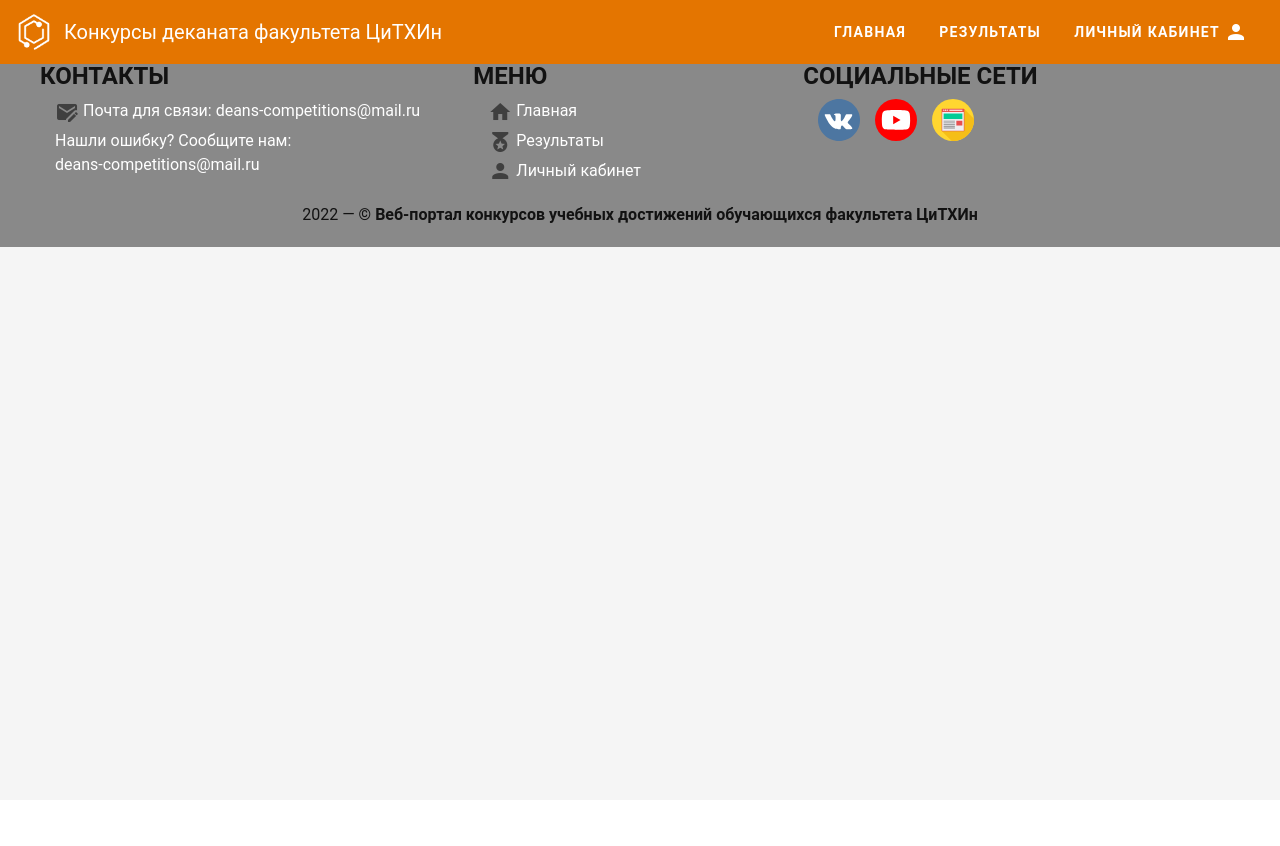
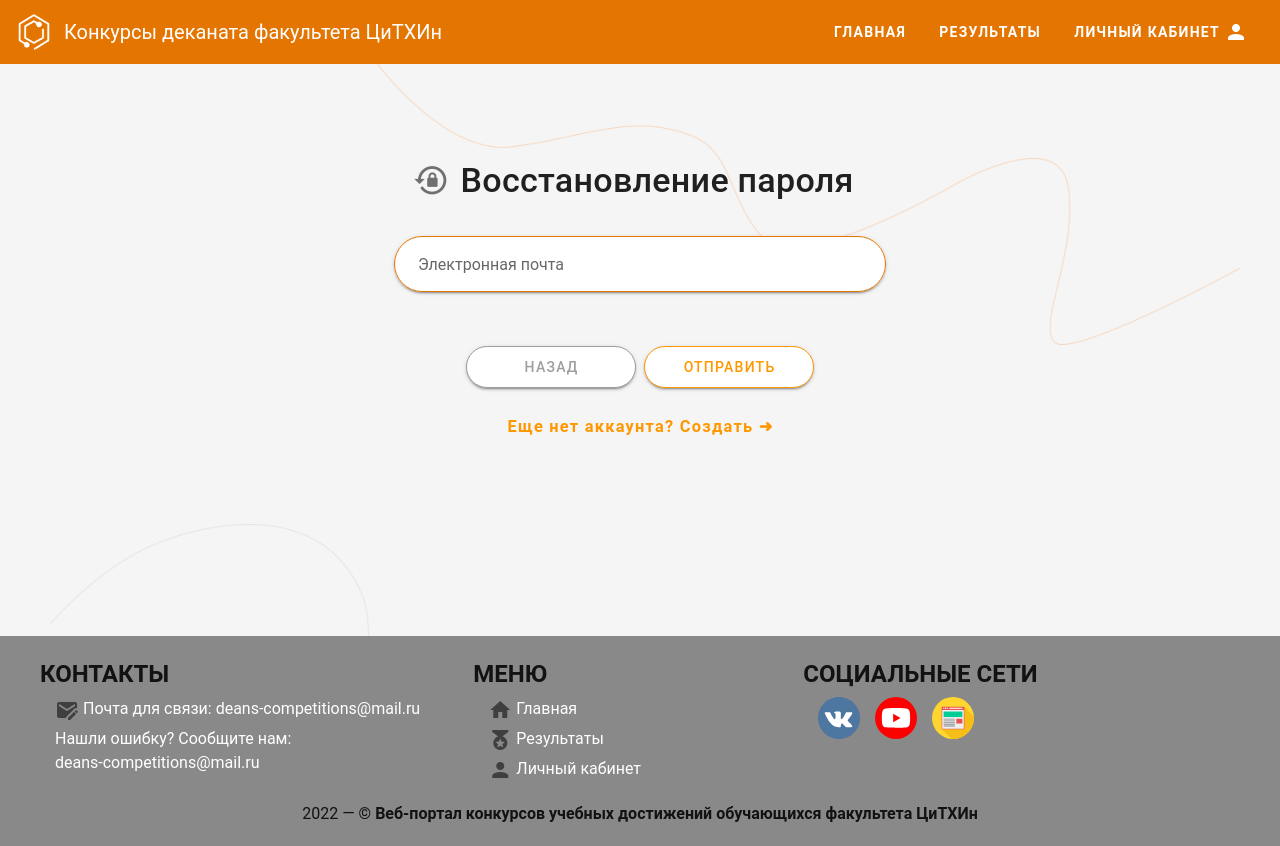
Before and after one commit to Shosetsu01/frontend-vue-diplom, a Vue app: page /repass in a window 1280 px wide. Before the commit the page ends 800 px from the top, so only its background shows below. Built offline with nearby package versions, Linux system fonts and the light colour scheme; a small style sheet from the web is missing.

Commit message:
Добавлена страница сброса пароля, сделан редирект при попытке войти на страницу ЛК, если пользователь не авторизован

```diff
--- a/src/components/InviteCommand.vue
+++ b/src/components/InviteCommand.vue
@@ -137,6 +137,7 @@ export default {
   name: "InviteCommand",
   data () {
     return {
+      hasSaved: false,
       friends: ['Марьин Роман'],
       isUpdating: false,
       name: 'Абобусы Кс-40',
--- a/src/components/InviteDuel.vue
+++ b/src/components/InviteDuel.vue
@@ -59,6 +59,7 @@ export default {
   name: "InviteDuel",
   data: () => ({
     marker: true,
+    hasSaved: false,
     state: null,
     states: [
       { name: 'Поляков Павел', id: 1 },
--- a/src/router/index.js
+++ b/src/router/index.js
@@ -4,11 +4,50 @@ import Main from '../views/Main.vue'
 import User from '../views/User.vue'
 import Results from '../views/Results.vue'
 import Login from "../views/Login";
-import Registration from "@/views/Registration";
+import Registration from "../views/Registration";
+import RebootPassword from "../views/RebootPassword";
+import store from "../store";
 
 Vue.use(VueRouter)
 
-const routes = [
+// const routes = [
+//   {
+//     path: '/',
+//     name: 'Main',
+//     component: Main
+//   },
+//   {
+//     path: '/user',
+//     name: 'User',
+//     component: User,
+//     // before: (to, from, next) => {
+//     //   if (this.$store.state.savedCurrentToken == null) {
+//     //     next('/login');
+//     //   }
+//     //   next();
+//     // }
+//   },
+//   {
+//     path: '/results',
+//     name: 'Results',
+//     component: Results
+//   },
+//   {
+//     path: '/login',
+//     name: 'Login',
+//     component: Login
+//   },
+//   {
+//     path: '/reg',
+//     name: 'Registration',
+//     component: Registration
+//   }
+// ]
+
+const router = new VueRouter({
+  mode: 'history',
+  base: process.env.BASE_URL,
+  routes: [
     {
       path: '/',
       name: 'Main',
@@ -17,7 +56,16 @@ const routes = [
     {
       path: '/user',
       name: 'User',
-    component: User
+      component: User,
+      beforeEnter(to, from, next) {
+        if (store.state.savedCurrentToken) {
+          next()
+        } else {
+          next({
+            name: "Login"
+          })
+        }
+      }
     },
     {
       path: '/results',
@@ -33,13 +81,13 @@ const routes = [
       path: '/reg',
       name: 'Registration',
       component: Registration
+    },
+    {
+      path: '/repass',
+      name: 'RebootPassword',
+      component: RebootPassword
     }
   ]
-
-const router = new VueRouter({
-  mode: 'history',
-  base: process.env.BASE_URL,
-  routes
 })
 
 export default router
--- a/src/views/Login.vue
+++ b/src/views/Login.vue
@@ -69,11 +69,12 @@
             rounded
             color="white"
             outlined
-            class="pa-5 grey--text ml-sm-2 mx-16 mx-sm-0 mb-5 mb-sm-0"
+            class="pa-5 grey--text btn-bg ml-sm-2 mx-16 mx-sm-0 mb-5 mb-sm-0"
             elevation="2"
             min-width="150"
+            to="/repass"
         >
-        Забыли пароль?
+          Забыли пароль?
       </v-btn>
     </v-card-actions>
     <v-btn
--- /dev/null
+++ b/src/views/RebootPassword.vue
@@ -0,0 +1,170 @@
+<template>
+  <v-container class="login__bg px-0 mt-1 mt-md-3">
+    <v-card
+        class="shadow-disabled pa-2 pa-md-16 mt-10 mt-md-4"
+    >
+      <v-toolbar
+          flat
+          color="transparent"
+      >
+        <v-spacer></v-spacer>
+        <v-icon class="text-h5 mr-3  text-md-h4 mb-4">mdi-lock-reset</v-icon>
+        <v-toolbar-title class="text-h5 text-md-h4 font-weight-medium mr-3 mb-4">
+          Восстановление пароля
+        </v-toolbar-title>
+        <v-spacer></v-spacer>
+      </v-toolbar>
+      <v-form
+          ref="form"
+          lazy-validation
+      >
+        <v-row class="justify-center">
+          <v-col
+              cols="12" md="6" sm="8"
+          >
+            <v-card-text>
+              <v-text-field
+                  color=#898989
+                  outlined
+                  solo
+                  rounded
+                  label="Электронная почта"
+                  type="email"
+                  v-model="email"
+                  :error-messages="emailErrors"
+                  @input="$v.email.$touch()"
+              ></v-text-field>
+            </v-card-text>
+          </v-col>
+        </v-row>
+      </v-form>
+      <p v-if="submitStatus === 'ERROR'" class="red--text"> Заполните данные правильно. </p>
+      <p v-if="submitStatus === 'PENDING'" class="orange--text"> Отправка... </p>
+      <v-card-actions class="d-flex flex-wrap justify-center">
+        <v-btn
+            rounded
+            color="white"
+            outlined
+            class="pa-5 grey--text btn-bg mb-5 mb-sm-0 mx-16 mx-sm-0"
+            elevation="2"
+            min-width="170"
+            to="/login"
+        >
+          Назад
+        </v-btn>
+        <v-btn
+            rounded
+            color="white"
+            outlined
+            class="pa-5 orange--text btn-bg ml-sm-2 mx-16 mx-sm-0 mb-5 mb-sm-0"
+            elevation="2"
+            min-width="170"
+        >
+          Отправить
+        </v-btn>
+      </v-card-actions>
+      <v-btn
+          text
+          style="text-transform: none"
+          class="mt-3"
+          color=#FA8305
+          rounded
+      >
+        <router-link to="/reg" class="orange--text"><h3>Еще нет аккаунта? Создать ➜</h3></router-link>
+      </v-btn>
+    </v-card>
+  </v-container>
+</template>
+
+<script>
+import { validationMixin } from 'vuelidate'
+import { required, email } from 'vuelidate/lib/validators'
+
+export default {
+  name: "RebootPassword",
+  mixins: [validationMixin],
+  validations: {
+    email: { required, email },
+  },
+  data () {
+    return {
+      email: '',
+      submitStatus: null,
+      model: null,
+      show1: false,
+      get_data: [],
+    }
+  },
+  computed: {
+    emailErrors () {
+      const errors = []
+      if (!this.$v.email.$dirty) return errors
+      !this.$v.email.required && errors.push('Поле логина не должно оставаться пустым.')
+      !this.$v.email.email && errors.push('Электронная почта введена некорректно.')
+      return errors
+    },
+  },
+  // methods: {
+  //   submit () {
+  //     this.$v.$touch()
+  //     if (this.$v.$invalid) {
+  //       this.submitStatus = 'ERROR'
+  //     } else {
+  //       this.Login()
+  //       this.submitStatus = 'PENDING'
+  //       setTimeout(() => {
+  //         this.submitStatus = 'OK'
+  //       }, 100)
+  //     }
+  //   },
+  //
+  //   Login() {
+  //     let email, password;
+  //     email = this.email;
+  //     password = this.password;
+  //     const requestOptions = {
+  //       method: "POST",
+  //       headers: {
+  //         'Content-Type': 'application/json',
+  //       },
+  //       body: JSON.stringify({
+  //         email,
+  //         password
+  //       })
+  //     };
+  //     fetch("http://127.0.0.1:8000/api/v1/login", requestOptions)
+  //         .then(response => {
+  //           if (response.status === 200) {
+  //             return response.json()
+  //           }
+  //         })
+  //         .then(result => {
+  //           this.$store.commit('savedCurrentUser', result.user)
+  //           this.$store.commit('savedCurrentToken', result.token)
+  //           this.$router.push({path: '/user', replace: true})
+  //         })
+  //         .catch((error) => {
+  //           this.submitStatus = 'ERROR'
+  //           console.log(JSON.stringify(error.response.data))
+  //         })
+  //   }
+  // },
+}
+</script>
+
+<style scoped>
+.login__bg {
+  background: url("../assets/img/login_bg.png") no-repeat;
+  background-size: cover;
+  min-height: 73.3vh;
+  border-radius: 30px;
+}
+
+.v-text-field--outlined >>> fieldset {
+  border-color: #E47500;
+}
+
+.btn-bg {
+  background-color: white;
+}
+</style>
--- a/src/views/Registration.vue
+++ b/src/views/Registration.vue
@@ -8,7 +8,7 @@
           color="transparent"
       >
         <v-spacer></v-spacer>
-        <v-icon class="text-h5 mr-3  text-md-h4 mb-4">mdi-account</v-icon>
+        <v-icon class="text-h5 mr-3 text-md-h4 mb-4">mdi-account-edit</v-icon>
         <v-toolbar-title class="text-h5 text-md-h4 font-weight-medium mr-3 mb-4">
           Регистрация
         </v-toolbar-title>
```
Lines whose indentation alone changed are shown as unchanged.
